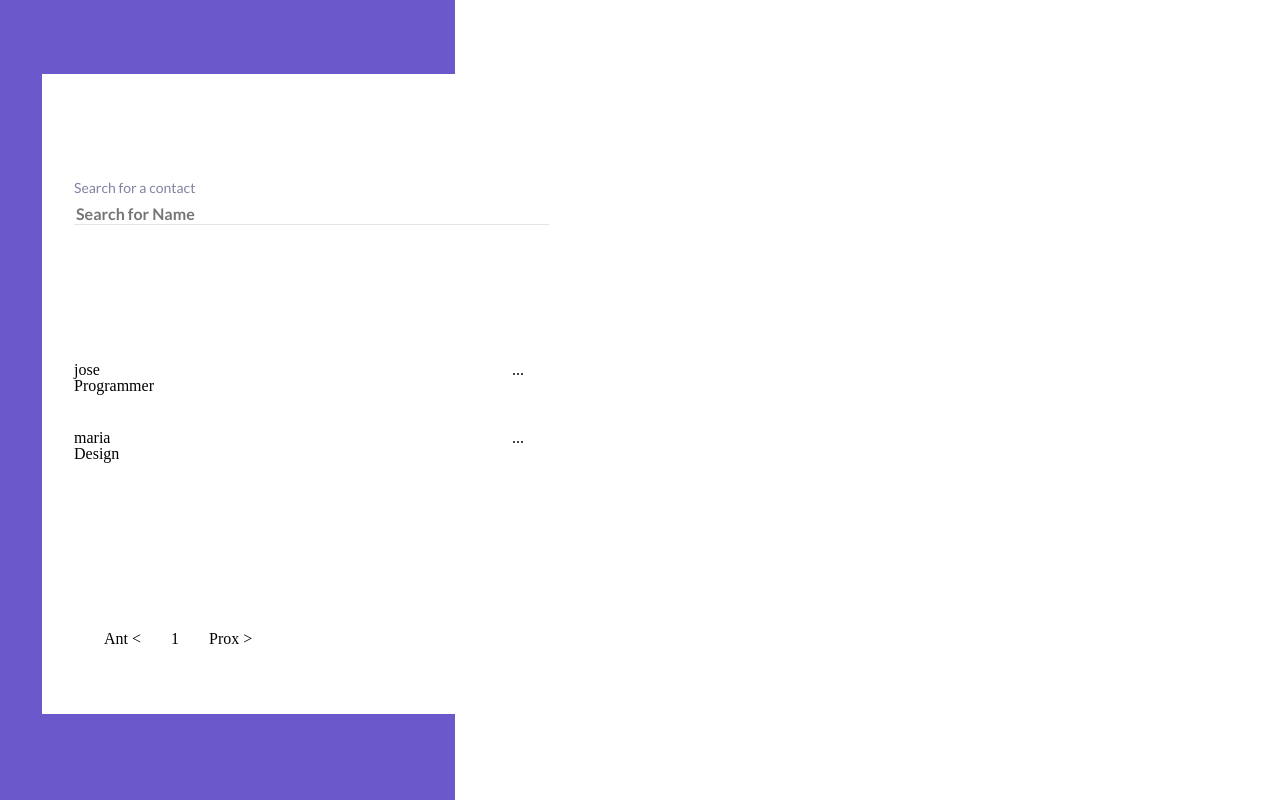
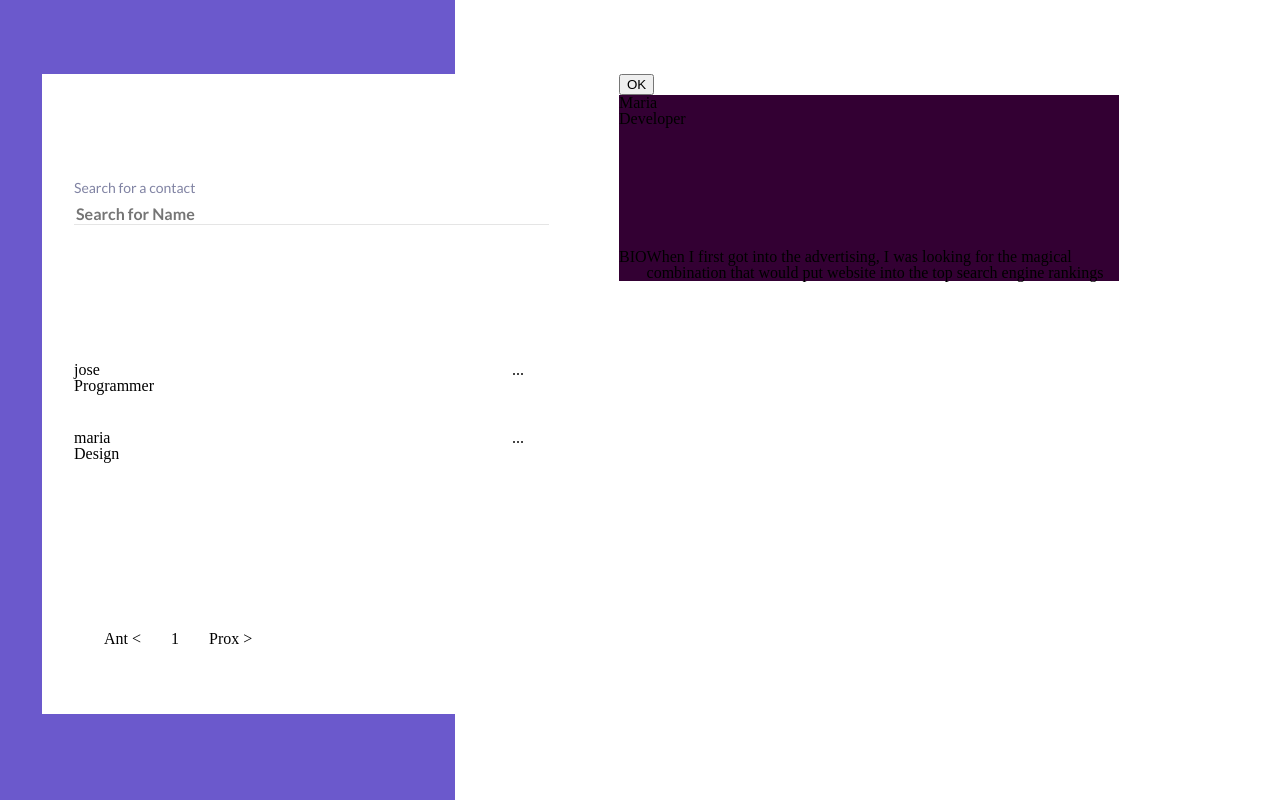
Before and after one commit to WesleyVitor/Contact-list, a Next.js app: page / in a window 1280 px wide. Built offline with nearby package versions, Linux system fonts and the light colour scheme.

Commit message:
add: start of contact unique component

```diff
--- /dev/null
+++ b/components/ContactUnique/index.tsx
@@ -0,0 +1,25 @@
+import React from "react";
+import { Header, Info, LineInfo, MainAside, Table } from "./styles";
+
+const ContactUnique: React.FC = () => {
+    return (
+        <MainAside>
+            <Header>
+                <p>Maria</p>
+                <p>Developer</p>
+            </Header>
+            <Table>
+                <LineInfo>
+                    <Info>BIO</Info>
+                    <Info>
+                        When I first got into the advertising, I was looking for
+                        the magical combination that would put website into the
+                        top search engine rankings
+                    </Info>
+                </LineInfo>
+            </Table>
+        </MainAside>
+    );
+};
+
+export default ContactUnique;
--- /dev/null
+++ b/components/ContactUnique/styles.ts
@@ -0,0 +1,23 @@
+import styled from "styled-components";
+
+export const MainAside = styled.aside`
+    max-width: 500px;
+    background: #330033;
+`;
+
+export const Header = styled.header`
+    width: 405px;
+    height: 115px;
+`;
+
+export const Table = styled.table`
+    margin-top: 39px;
+`;
+
+export const LineInfo = styled.tr`
+    margin-bottom: 21px;
+`;
+
+export const Info = styled.td`
+    margin-right: 34px;
+`;
--- a/components/Contacts/index.tsx
+++ b/components/Contacts/index.tsx
@@ -1,5 +1,5 @@
 import React from "react";
-import type { Contact } from "../ListContact/";
+import type { Contact } from "../ListContacts";
 
 import { ListItems, Item } from "./styles";
 interface Props {
--- a/components/Container/styles.ts
+++ b/components/Container/styles.ts
@@ -16,5 +16,6 @@ export const Main = styled.main`
     top: 74px;
     left: 42px;
     display: flex;
+    justify-content: space-between;
     height: 80vh;
 `;
--- a/components/ListContact/index.tsx
+++ b/components/ListContacts/index.tsx
@@ -14,7 +14,7 @@ export type Contact = {
     job: string;
 };
 
-const ListContact: React.FC<Props> = ({ contactsPerPage, contacts }) => {
+const ListContacts: React.FC<Props> = ({ contactsPerPage, contacts }) => {
     const [currentContacts, setCurrentContacts] = useState<Contact[]>([]);
     const [pageCount, setPageCount] = useState(0);
     const [contactOffset, setContactOffset] = useState(0);
@@ -51,4 +51,4 @@ const ListContact: React.FC<Props> = ({ contactsPerPage, contacts }) => {
     );
 };
 
-export default ListContact;
+export default ListContacts;
--- a/pages/index.tsx
+++ b/pages/index.tsx
@@ -1,7 +1,8 @@
 import React from "react";
 
-import ListContact from "../components/ListContact";
+import ListContact from "../components/ListContacts";
 import Container from "../components/Container";
+import ContactUnique from "../components/ContactUnique";
 
 const contacts = [
     { name: "jose", job: "Programmer" },
@@ -11,6 +12,10 @@ const index: React.FC = () => {
     return (
         <Container>
             <ListContact contactsPerPage={8} contacts={contacts} />
+            <div>
+                <button>OK</button>
+                <ContactUnique />
+            </div>
         </Container>
     );
 };
```
Also changed, not shown: components/ListContacts/styles.ts (renamed from components/ListContact/styles.ts).
